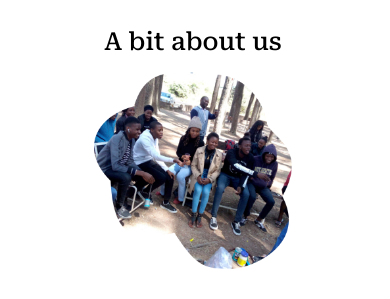
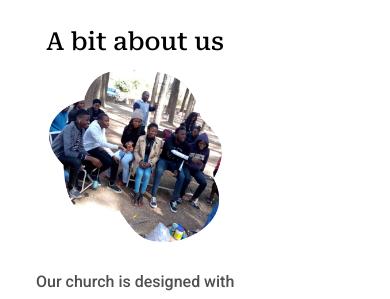
Before and after one commit to tosxin-456/Bethel-Teens, a React (Vite) app: page / in a window 390 px wide. Shown: the part 563-862 px from the top of the page. Built offline with nearby package versions, Linux system fonts and the light colour scheme.

Commit message:
worked on the images in home

```diff
--- a/src/App.css
+++ b/src/App.css
@@ -253,10 +253,10 @@ margin-top: 10%;
 text-align: center;
 }
 .aboutUsHeaderAndText{
-width: 80%;
+width: 70%;
 margin-top: 15%;
-margin-left: auto;
 margin-right: auto;
+
 }
 #btn{
   border-radius: 10px;
@@ -690,6 +690,10 @@ h1{
   width: 80%;
   font-size: 13px;
 }
+#kidImages{
+  width: 80% ;
+
+}
 .supportUs{
   width: 90%;
   margin: 5% auto ;
```
